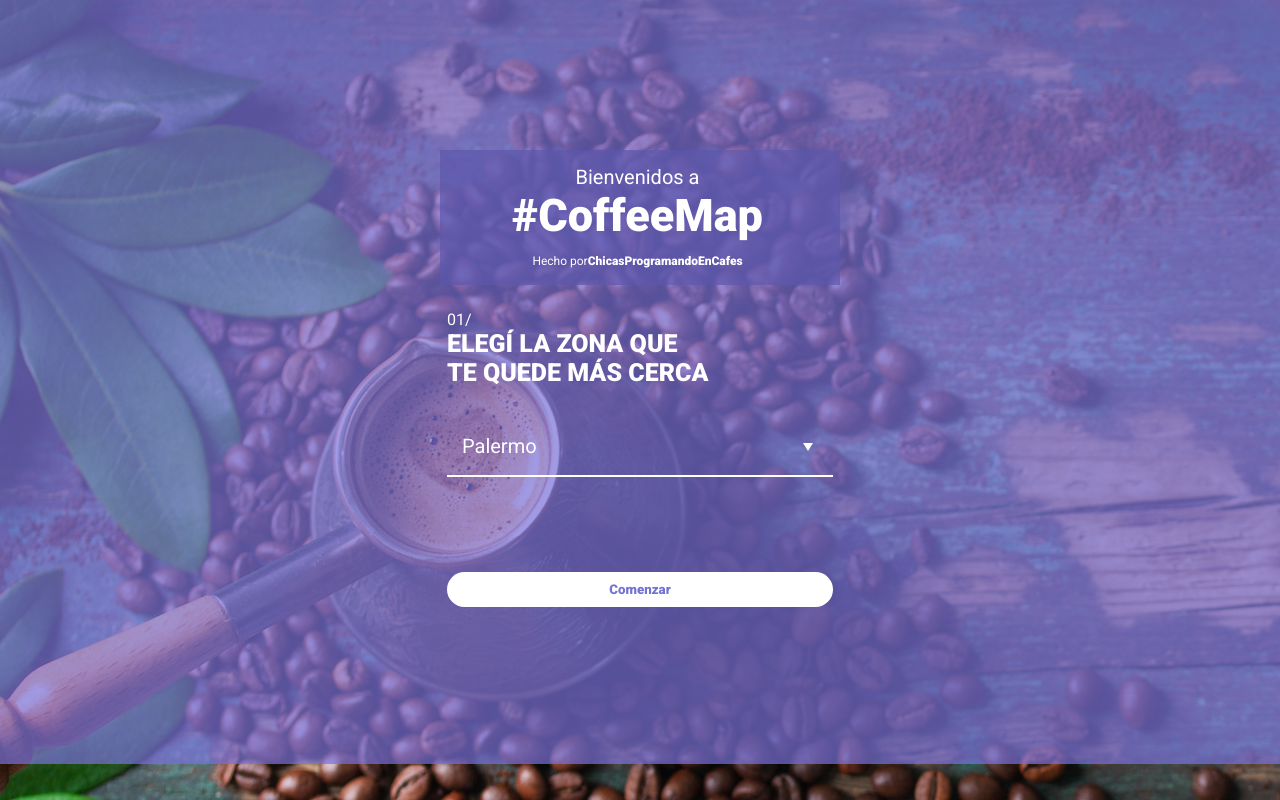
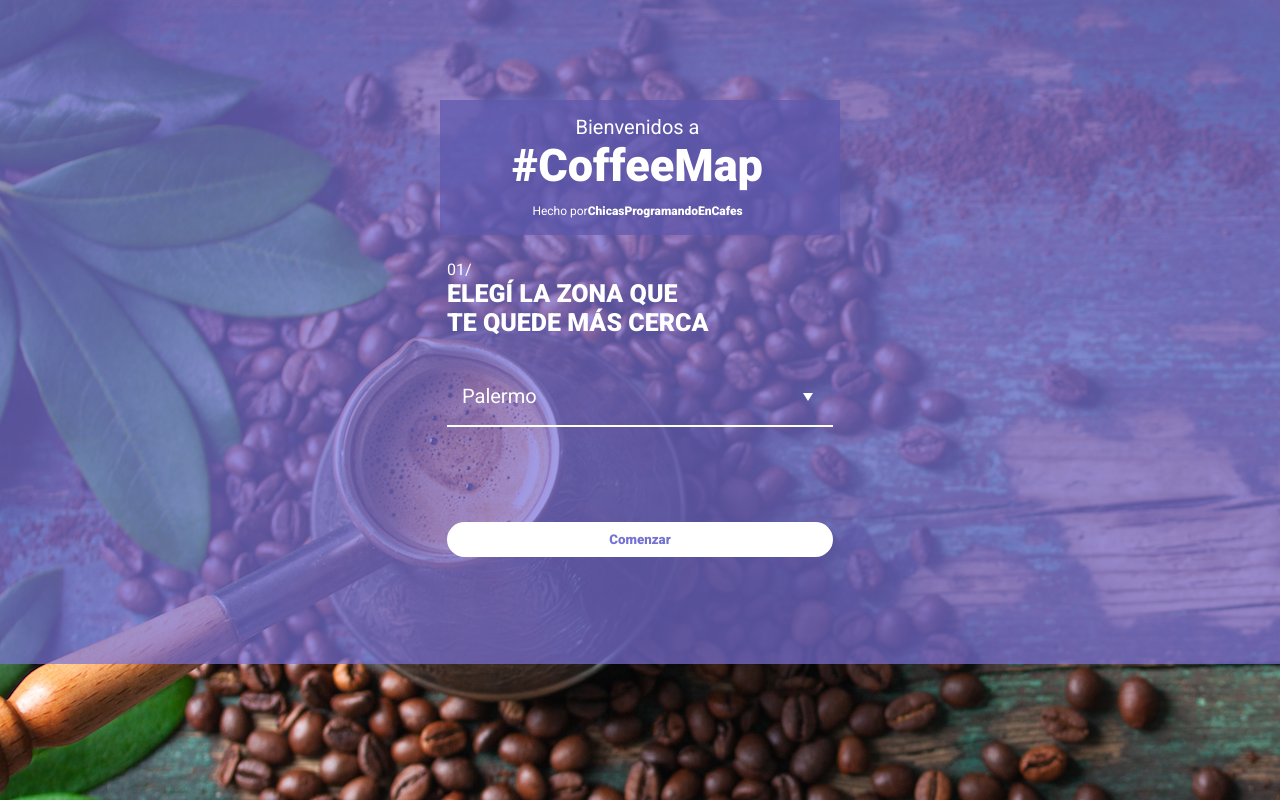
Before and after one commit to chicasprogramando/coffeemap, a Vue app: page / in a window 1280 px wide. Built offline with nearby package versions, Linux system fonts and the light colour scheme.

Commit message:
visualIntro

```diff
--- a/src/pages/VisualIntro/VisualIntro.vue
+++ b/src/pages/VisualIntro/VisualIntro.vue
@@ -72,7 +72,6 @@ export default {
 .wrapper {
   min-height: 100%;
   width: 100%;
-
   background-image: url("../../assets/visualintrobackground.jpg");
 }
 .wrapper2{
@@ -82,7 +81,7 @@ export default {
     display: flex;
     justify-content: center;
     align-items: center;
-    padding:150px 0px;
+    padding:100px 0px;
 }
 .container{
     width: 100%;
```
